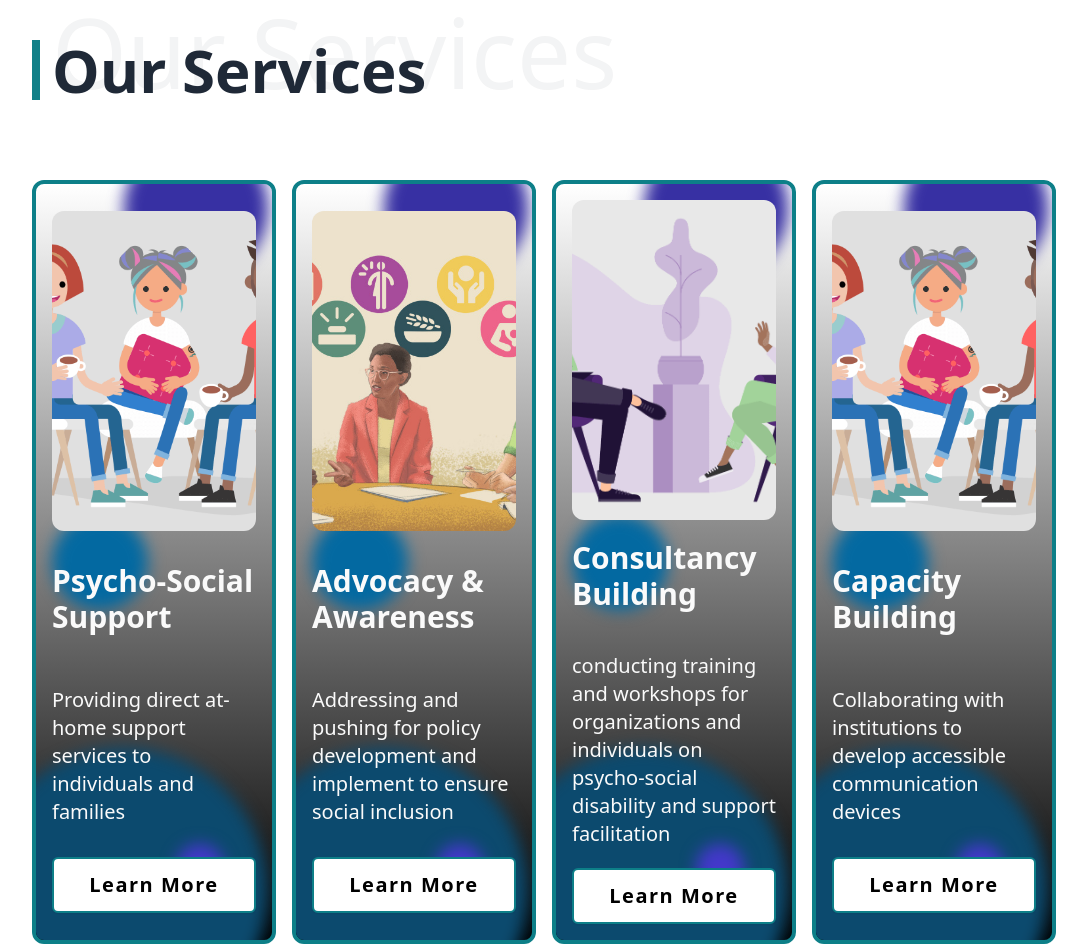
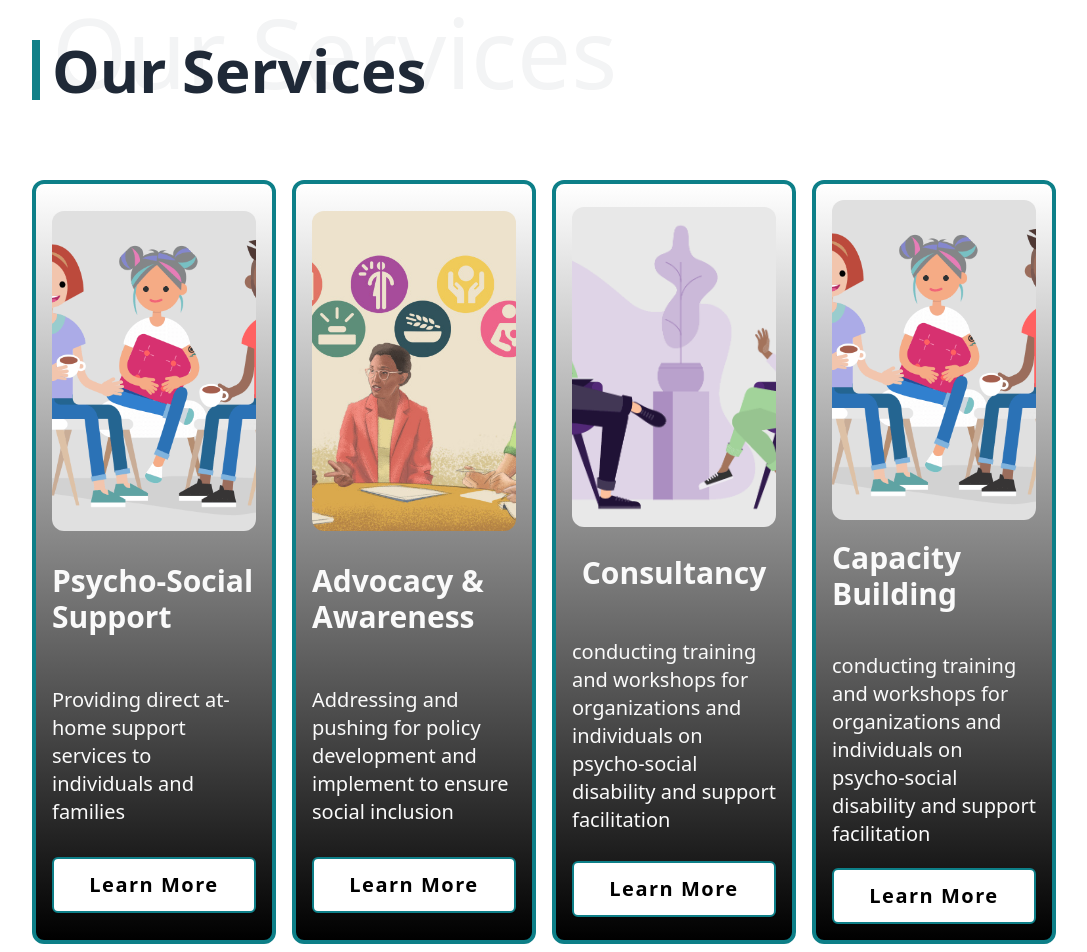
Before and after one commit to Zubayer-Aurnab/identity_inclusion, a React (Vite) app: page / in a window 1280 px wide. Shown: the part 1700-2652 px from the top of the page, without its empty margins (96-1183 px from the left). Built offline with nearby package versions, Linux system fonts and the light colour scheme; a web font is replaced by a local one.

Commit message:
did some minorr changes

```diff
--- a/src/component/Card/Card.jsx
+++ b/src/component/Card/Card.jsx
@@ -11,18 +11,7 @@ const Card = ({ title, image, description, path }) => {
 
             className=" rounded-xl duration-200 group overflow-hidden relative my-10  bg-gradient-to-t  from-black to-white text-neutral-50 p-4 flex flex-col justify-evenly hover:scale-105 border-4 border-[#0d7f88] "
         >
-            <div
-                className="absolute blur duration-500 group-hover:blur-none w-72 h-72 rounded-full group-hover:translate-x-12 group-hover:translate-y-12 bg-sky-900 right-1 -bottom-24"
-            ></div>
-            <div
-                className="absolute blur duration-500 group-hover:blur-none w-12 h-12 rounded-full group-hover:translate-x-12 group-hover:translate-y-2 bg-indigo-700 right-12 bottom-12"
-            ></div>
-            <div
-                className="absolute blur duration-500 group-hover:blur-none w-36 h-36 rounded-full group-hover:translate-x-12 group-hover:-translate-y-12 bg-indigo-800 right-1 -top-12"
-            ></div>
-            <div
-                className="absolute blur duration-500 group-hover:blur-none w-24 h-24 bg-sky-700 rounded-full group-hover:-translate-x-12"
-            ></div>
+
             <div className="z-10 flex flex-col justify-evenly items-center w-full h-full">
                 <div className="">
                     <img className="h-80  object-cover rounded-xl" src={image ? image : ""} alt="" />
--- a/src/component/Services/Services.jsx
+++ b/src/component/Services/Services.jsx
@@ -27,13 +27,13 @@ const Services = () => {
                 />
                 <Card
                     image={consultancy}
-                    title={'Consultancy Building'}
-                    description={" conducting training and workshops for organizations and individuals on psycho-social disability and support facilitation"}
+                    title={'Consultancy '}
+                    description={"conducting training and workshops for organizations and individuals on psycho-social disability and support facilitation"}
                 />
                 <Card
                     image={capacity}
                     title={'Capacity Building '}
-                    description={"Collaborating with institutions to develop accessible communication devices"}
+                    description={"conducting training and workshops for organizations and individuals on psycho-social disability and support facilitation"}
                 />
 
             </div>
--- a/src/component/TeamMembers/TeamMembers.jsx
+++ b/src/component/TeamMembers/TeamMembers.jsx
@@ -2,7 +2,7 @@ import { useState } from "react";
 
 
 // eslint-disable-next-line react/prop-types
-const TeamMembers = ({ name, title, photo, description, }) => {
+const TeamMembers = ({ name, photo, description, }) => {
     // console.log(description?.length)
     const [seeMore, setSeeMore] = useState(true)
     return (
@@ -11,7 +11,7 @@ const TeamMembers = ({ name, title, photo, description, }) => {
                 <img src={photo} className='w-32 h-32 md:w-48 md:h-48 rounded-full object-cover' alt="" />
                 <div>
                     <p className='font-bold md:text-xl'>{name}</p>
-                    <p className='md:text-lg text-[#118088] '>{title}</p>
+
                 </div>
             </div>
             {/* divider */}
--- a/src/pages/Psycho_Social_Support/Psycho_Social_Support.jsx
+++ b/src/pages/Psycho_Social_Support/Psycho_Social_Support.jsx
@@ -1,10 +1,9 @@
-import Title from "../../component/Title/Title";
-import img11 from '../../assets/marquee/img11.jpg'
-import img15 from '../../assets/marquee/img15.jpg'
-import img30 from '../../assets/marquee/img30.png'
-import table from '../../assets/marquee/table.png'
 import Aos from "aos";
 import { useEffect } from "react";
+import img11 from '../../assets/marquee/img11.jpg';
+import img15 from '../../assets/marquee/img15.jpg';
+import img30 from '../../assets/marquee/img30.png';
+import Title from "../../component/Title/Title";
 
 const Psycho_Social_Support = () => {
     useEffect(() => {
@@ -31,7 +30,7 @@ const Psycho_Social_Support = () => {
                 <img className="h-96 object-cover rounded-md" src={img30} alt="Psycho-Social-Support" />
             </div>
 
-            <div data-aos="fade-right" data-aos-duration="1000"  className="mt-10">
+            {/* <div data-aos="fade-right" data-aos-duration="1000"  className="mt-10">
                 <Title>
                     1.
                 </Title>
@@ -66,7 +65,7 @@ const Psycho_Social_Support = () => {
                 <div>
                     <img className="" src={table} alt="" />
                 </div>
-            </div>
+            </div> */}
         </div>
     );
 };
```
